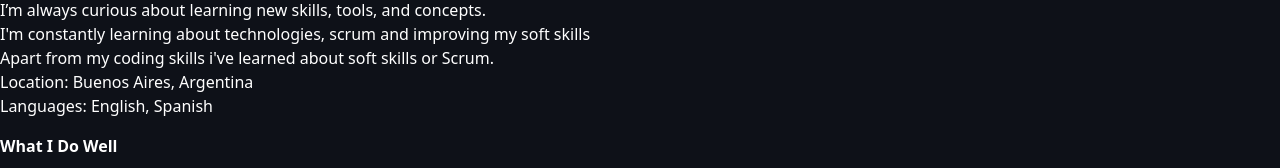
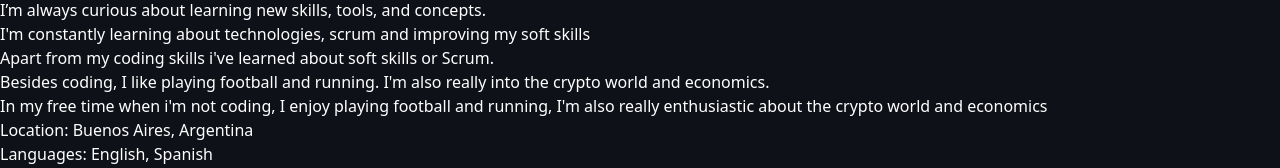
Before and after one commit to matiascabrejos/Portfolio, a Vue app: page /about in a window 1280 px wide. Shown: the part 165-333 px from the top of the page. Built offline with nearby package versions, Linux system fonts and the light colour scheme.

Commit message:
Working on the about page

```diff
--- a/src/pages/About.vue
+++ b/src/pages/About.vue
@@ -13,6 +13,15 @@
       </p>
       <p>
         Apart from my coding skills i've learned about soft skills or Scrum.
+      </p>
+      <p>
+        Besides coding, I like playing football and running. I'm also really
+        into the crypto world and economics.
+      </p>
+      <p>
+        In my free time when i'm not coding, I enjoy playing football and
+        running, I'm also really enthusiastic about the crypto world and
+        economics
       </p>
     </div>
     <div class="fill">
```
